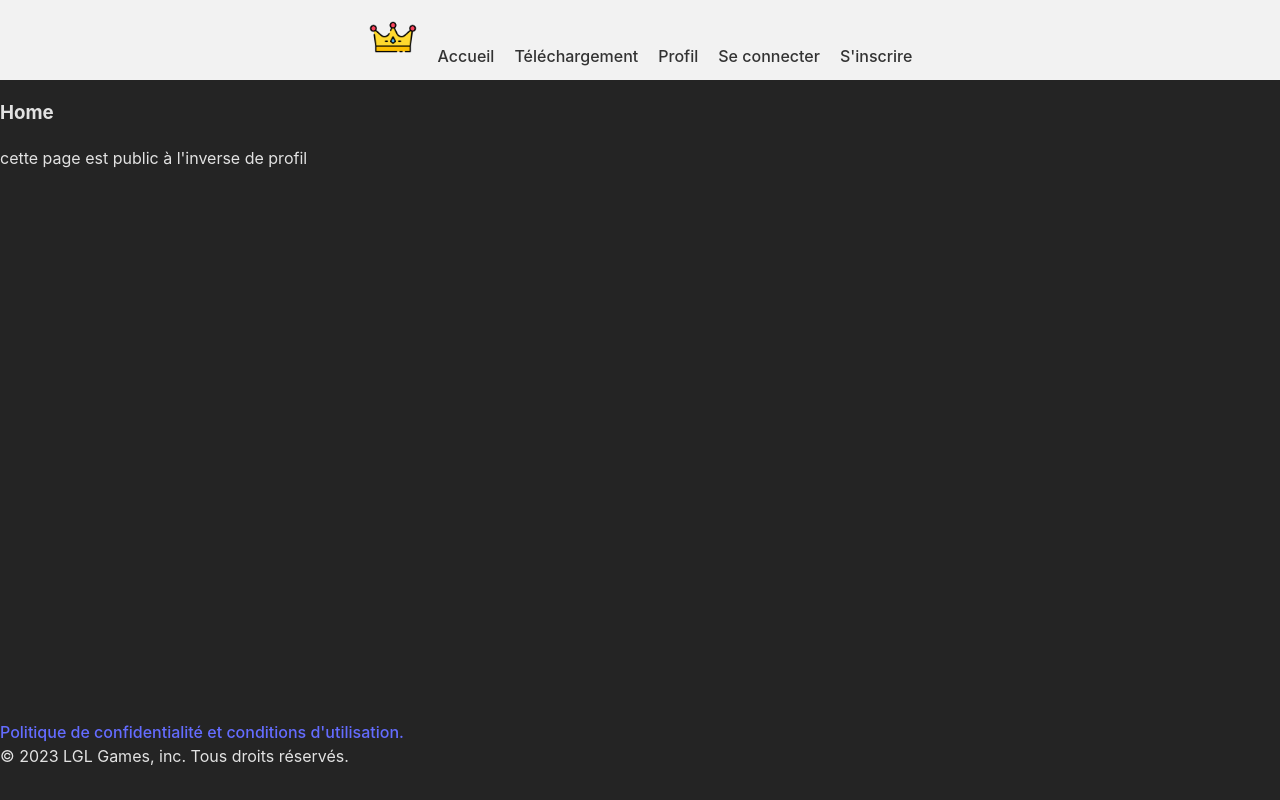
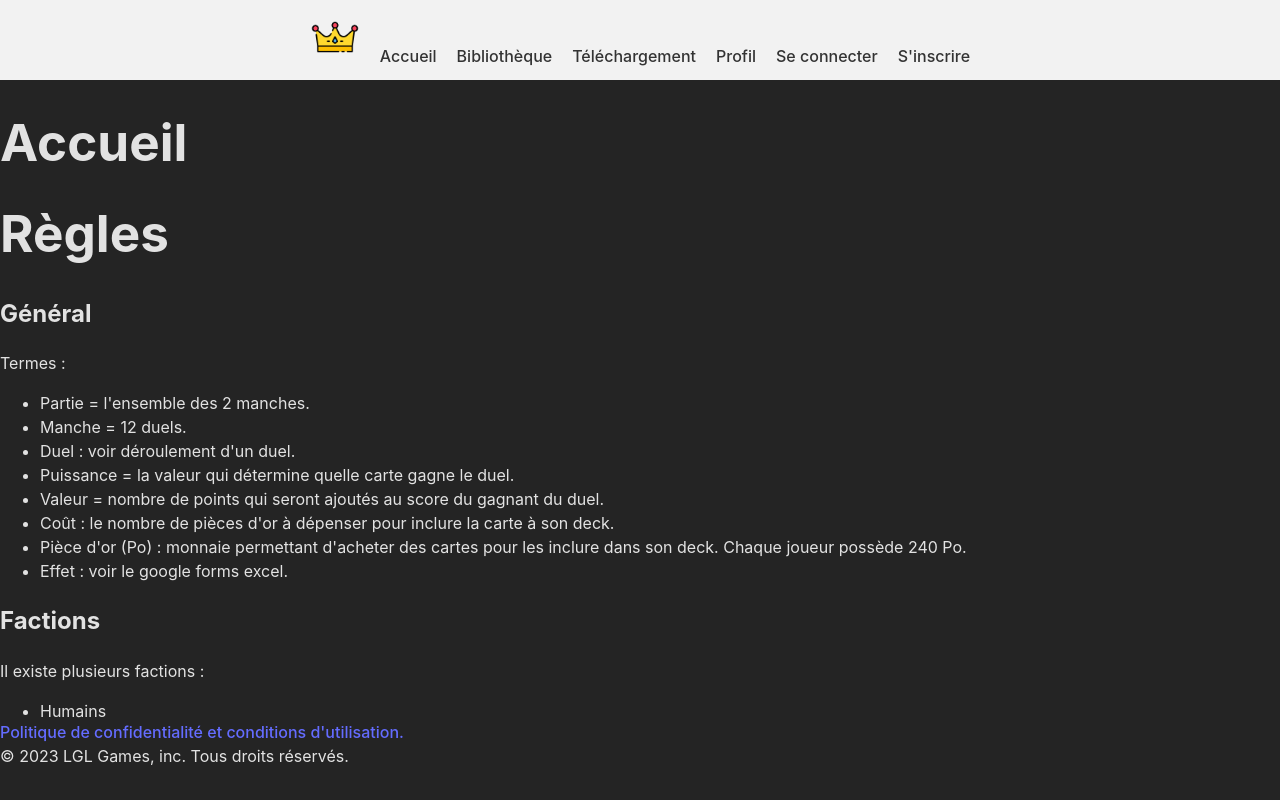
Before and after one commit to LouisMaupas/LGL-apli, a React (Vite) app in the folder website/: page / in a window 1280 px wide. Built offline with nearby package versions, Linux system fonts and the light colour scheme; no server answers.

Commit message:
feat: add Cards page

```diff
--- a/website/src/App.tsx
+++ b/website/src/App.tsx
@@ -15,6 +15,7 @@ import Home from "./pages/Home/Home";
 import LoginPage from "./pages/LoginPage/LoginPage";
 import Download from "./pages/Download/Download";
 import Profil from "./pages/Profil/Profil";
+import Cards from "./pages/Cards/Cards";
 import { AuthProvider, useAuth } from "./AuthProvider";
 import PrivacyAndTerms from "./pages/PrivacyAndTerms/PrivacyAndTerms";
 import NotFoundPage from "./pages/HttpError/NotFoundPage";
@@ -35,6 +36,7 @@ const App = (): JSX.Element => {
               <Route path="/" element={<Home />} />
               <Route path="/login" element={<LoginPage />} />
               <Route path="/download" element={<Download />} />
+              <Route path="/cards" element={<Cards />} />
               <Route path="/privacy-and-terms" element={<PrivacyAndTerms />} />
               <Route
                 path="/profil"
--- a/website/src/components/Header/Header.tsx
+++ b/website/src/components/Header/Header.tsx
@@ -21,6 +21,9 @@ const Header = (): JSX.Element => {
           </li>
           <li>
             <Link to="/">Accueil</Link>
+          </li>
+          <li>
+            <Link to={"/cards"}>Bibliothèque</Link>
           </li>
           <li>
             <Link to="/download">Téléchargement</Link>
--- a/website/src/pages/Home/Home.tsx
+++ b/website/src/pages/Home/Home.tsx
@@ -1,8 +1,75 @@
+import { Link } from "react-router-dom";
+
 function Home() {
   return (
     <>
-      <h3>Home</h3>
-      <p>cette page est public à l'inverse de profil</p>
+      <h1>Accueil</h1>
+      <div>
+        <h1>Règles</h1>
+        <h2>Général</h2>
+        <p>Termes :</p>
+        <ul>
+          <li>Partie = l'ensemble des 2 manches.</li>
+          <li>Manche = 12 duels.</li>
+          <li>Duel : voir déroulement d'un duel.</li>
+          <li>
+            Puissance = la valeur qui détermine quelle carte gagne le duel.
+          </li>
+          <li>
+            Valeur = nombre de points qui seront ajoutés au score du gagnant du
+            duel.
+          </li>
+          <li>
+            Coût : le nombre de pièces d'or à dépenser pour inclure la carte à
+            son deck.
+          </li>
+          <li>
+            Pièce d'or (Po) : monnaie permettant d'acheter des cartes pour les
+            inclure dans son deck. Chaque joueur possède 240 Po.
+          </li>
+          <li>Effet : voir le google forms excel.</li>
+        </ul>
+
+        <h2>Factions</h2>
+        <p>Il existe plusieurs factions :</p>
+        <ul>
+          <li>Humains</li>
+          <li>Elfes</li>
+          <li>Orcs</li>
+          <li>Démons</li>
+          <li>Nains</li>
+          <li>Trolls</li>
+        </ul>
+
+        <h2>Carte</h2>
+        <Link to={"/cards"}>Voir toutes les cartes</Link>
+        <p>Les informations concernant les cartes :</p>
+        <ul>
+          <li>
+            Une puissance normale / une puissance boostée quand son espèce
+            règne.
+          </li>
+          <li>Une valeur normale / une valeur boostée quand son règne.</li>
+          <li>Facultativement un effet.</li>
+          <li>Un coût en pièce d'or.</li>
+        </ul>
+
+        <h2>Deck</h2>
+        <p>Un deck :</p>
+        <ul>
+          <li>
+            Est constitué de 6 cartes de 4 factions différentes (24 cartes au
+            total).
+          </li>
+          <li>Doit coûter au total moins de 240 po.</li>
+          <li>
+            Il est possible d'avoir des cartes en 2 exemplaires (selon la
+            rareté).
+          </li>
+        </ul>
+
+        {/* ... */}
+      </div>
     </>
   );
 }
```
